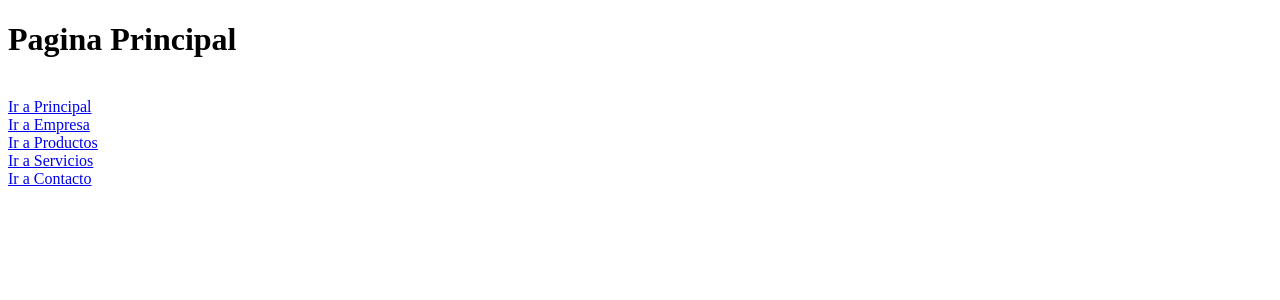
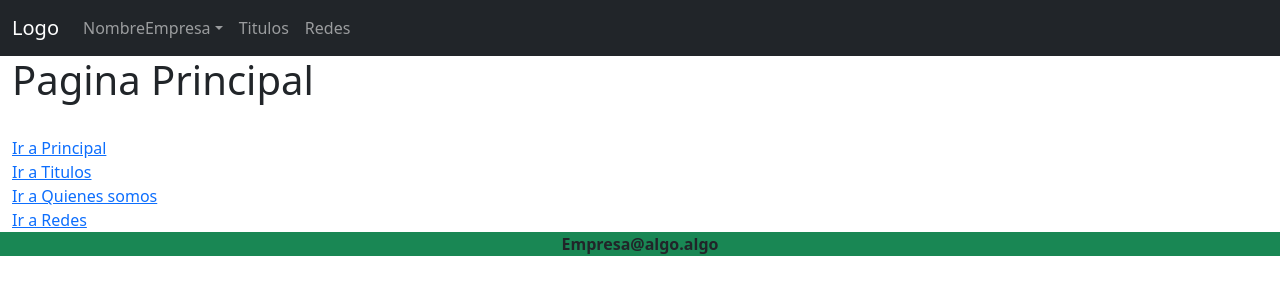
Before and after one commit to KrokZ09/Desarrollo-Web-y-Movil, a PHP site: page / in a window 1280 px wide. Shown: the top 300 px of the page. Run offline with PHP 8.4, Linux system fonts and the light colour scheme.

Commit message:
Implementación navbar

```diff
--- a/Semana 2/index.php
+++ b/Semana 2/index.php
@@ -1,14 +1,57 @@
 <!DOCTYPE html>
-<html>
+<html lang="es">
     <head>
         <title>Pagina Principal</title>
+        <meta charset="utf-8">
+        <meta name="viewport" content="width=device-width, initial-scale=1">
+        <link href="https://cdn.jsdelivr.net/npm/bootstrap@5.3.8/dist/css/bootstrap.min.css" rel="stylesheet">
+        <script src="https://cdn.jsdelivr.net/npm/bootstrap@5.3.8/dist/js/bootstrap.bundle.min.js"></script>
     </head>
     <body>
-        <h1>Pagina Principal</h1><br>
-        <a href="index.php">Ir a Principal</a><br>
-        <a href="empresa.php">Ir a Empresa</a><br>
-        <a href="productos.php">Ir a Productos</a><br>
-        <a href="servicios.php">Ir a Servicios</a><br>
-        <a href="contacto.php">Ir a Contacto</a><br>
+        <!-- Navbar -->
+         <nav class="navbar navbar-expand-sm bg-dark navbar-dark">
+            <div class="container-fluid">
+                <a class="navbar-brand" href="index.php">Logo</a>
+                    <button class="navbar-toggler" type="button" data-bs-toggle="collapse" data-bs-target="#collapsibleNavbar">
+                        <span class="navbar-toggler-icon"></span>
+                    </button>
+                    <div class="collapse navbar-collapse" id="collapsibleNavbar">
+                        <ul class="navbar-nav">
+                            <li class="nav-item dropdown">
+                                <a class="nav-link dropdown-toggle" href="#" role="button" data-bs-toggle="dropdown">NombreEmpresa</a>
+                                <ul class="dropdown-menu">
+                                    <li><a class="dropdown-item" href="quienes_somos.php">Quienes somos</a></li>
+                                    <li><a class="dropdown-item" href="#">algo</a></li>
+                                    <li><a class="dropdown-item" href="#">algo</a></li>
+                                </ul>
+                            </li>
+                            <li class="nav-item">
+                                <a class="nav-link" href="titulos.php">Titulos</a>
+                            </li>
+                            <li class="nav-item">
+                                <a class="nav-link" href="redes.php">Redes</a>
+                            </li>
+                        </ul>
+                    </div>
+                </div>
+            </nav>
+
+        <!-- Container -->
+         <div class="container-fluid">
+            <h1>Pagina Principal</h1><br>
+            <a href="index.php">Ir a Principal</a><br>
+            <a href="titulos.php">Ir a Titulos</a><br>
+            <a href="quienes_somos.php">Ir a Quienes somos</a><br>
+            <a href="redes.php">Ir a Redes</a><br>
+        </div>
+        <!-- Footer -->
+         <div class="container-fluid bg-success">
+            <div class="row">
+                <div class="col-4"></div>
+                <div class="col-4 d-flex justify-content-center"><strong>Empresa@algo.algo</strong></div>
+                <div class="col-4"></div>
+            </div>
+        </div>
+         <!-- Modal -->
     </body>
 </html>
```
Also changed, not shown: Semana 2/contacto.php (deleted, +0 -14 lines), Semana 2/empresa.php (deleted, +0 -14 lines), Semana 2/productos.php (deleted, +0 -14 lines), Semana 2/quienes_somos.php (added, +13 -0 lines), Semana 2/redes.php (added, +13 -0 lines), Semana 2/servicios.php (deleted, +0 -14 lines), Semana 2/titulos.php (added, +13 -0 lines).
